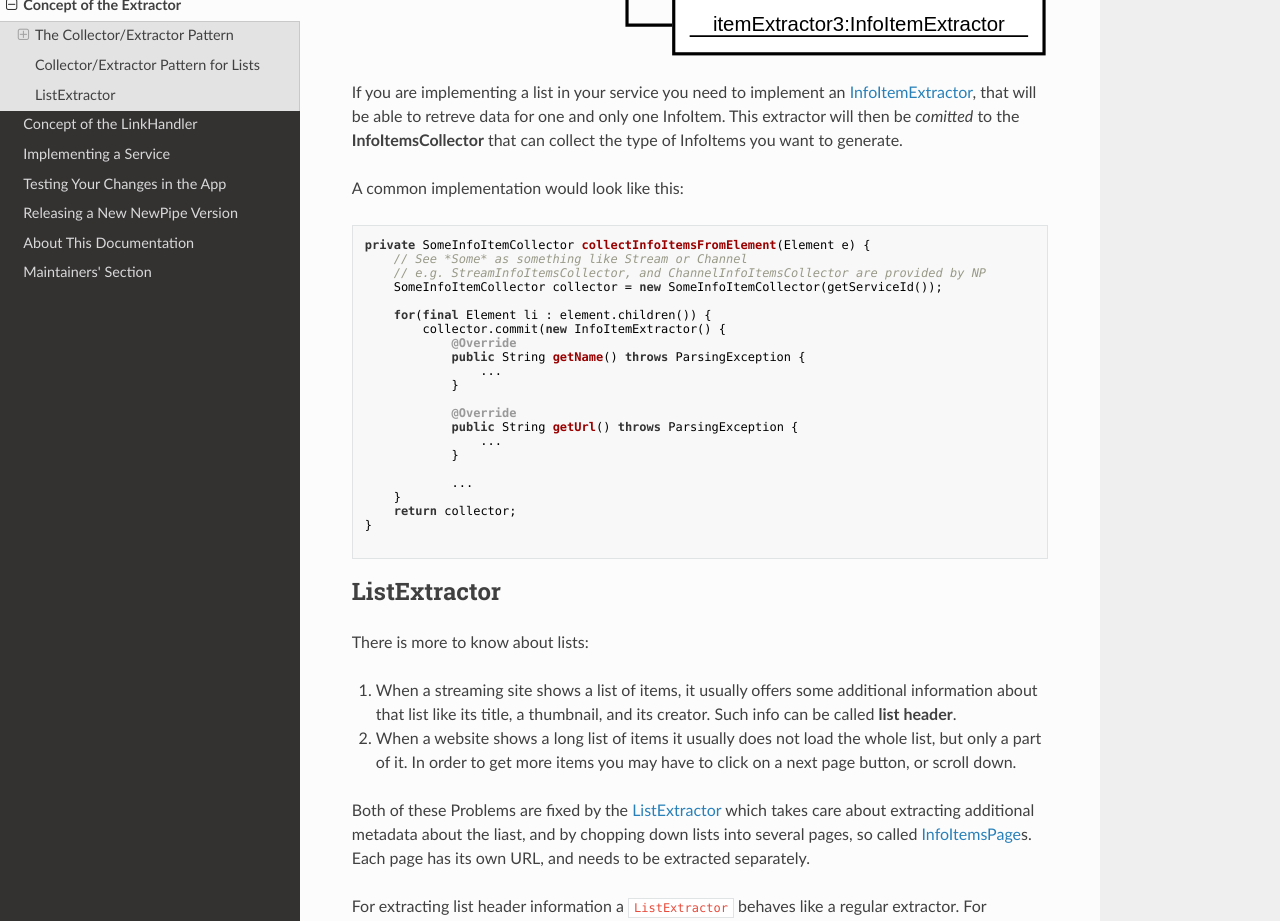
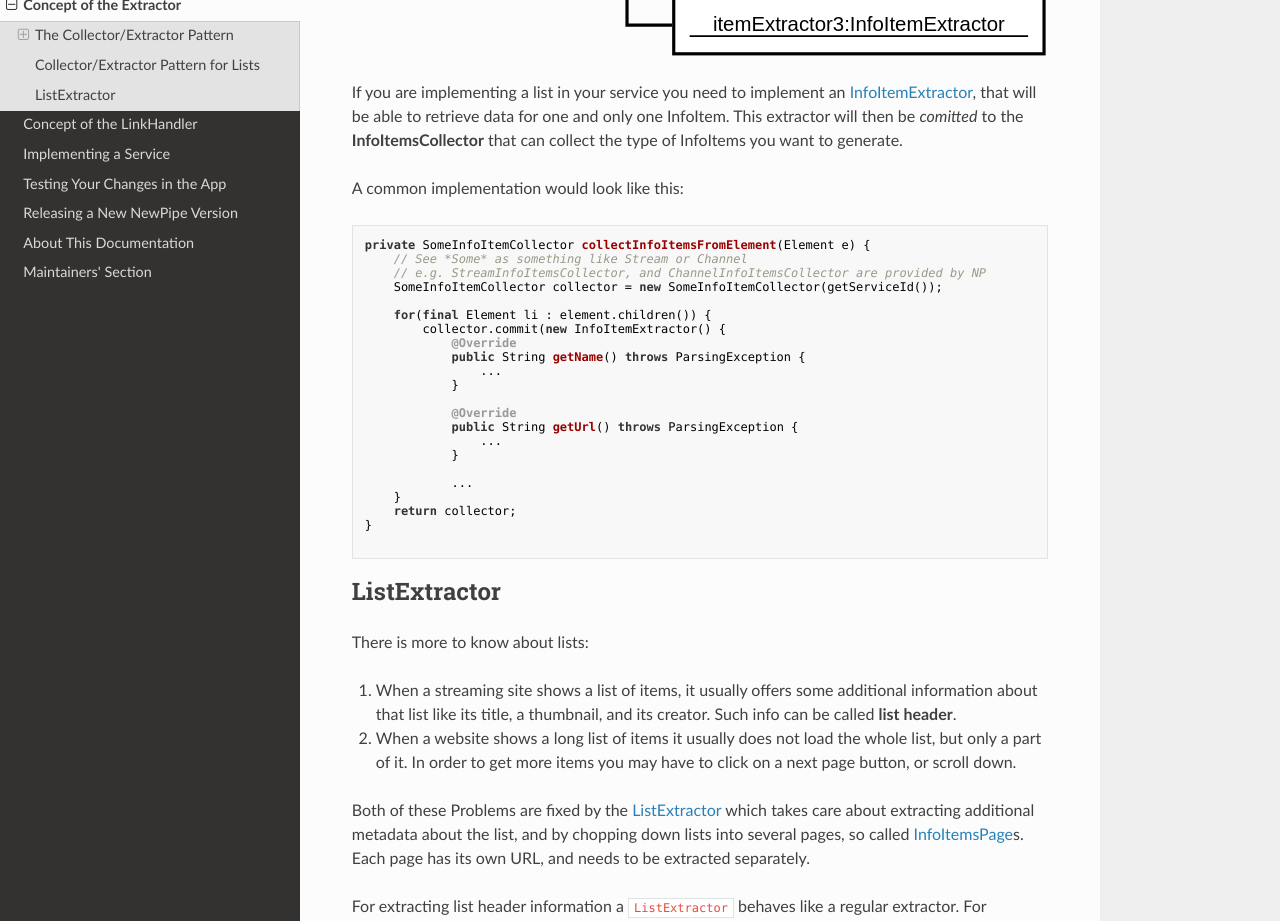
Before and after one commit to TeamNewPipe/documentation, an MkDocs documentation site: the page built from docs/01_Concept_of_the_extractor.md, in a window 1280 px wide and 1400 px high, scrolled down 1305 px. Shown: the part 175-1096 px from the top of the window. Built offline with MkDocs 1.6.1, drawn with Linux system fonts in a browser that asks for light colours; nearby versions of some CDN libraries; library files that are not in the unit come from our copies.

Commit message:
Fix 2 typos

````diff
--- a/docs/01_Concept_of_the_extractor.md
+++ b/docs/01_Concept_of_the_extractor.md
@@ -63,7 +63,7 @@
 ![InfoItemsCollector_objectdiagram.svg](img/InfoItemsCollector_objectdiagram.svg)
 
 If you are implementing a list in your service you need to implement an [InfoItemExtractor](https://teamnewpipe.github.io/NewPipeExtractor/javadoc/org/schabi/newpipe/extractor/Extractor.html),
-that will be able to retreve data for one and only one InfoItem. This extractor will then be _comitted_ to the __InfoItemsCollector__ that can collect the type of InfoItems you want to generate.
+that will be able to retrieve data for one and only one InfoItem. This extractor will then be _comitted_ to the __InfoItemsCollector__ that can collect the type of InfoItems you want to generate.
 
 A common implementation would look like this:
 ```
@@ -100,7 +100,7 @@
 
 2. When a website shows a long list of items it usually does not load the whole list, but only a part of it. In order to get more items you may have to click on a next page button, or scroll down.
 
-Both of these Problems are fixed by the [ListExtractor](https://teamnewpipe.github.io/NewPipeExtractor/javadoc/org/schabi/newpipe/extractor/ListExtractor.html) which takes care about extracting additional metadata about the liast,
+Both of these Problems are fixed by the [ListExtractor](https://teamnewpipe.github.io/NewPipeExtractor/javadoc/org/schabi/newpipe/extractor/ListExtractor.html) which takes care about extracting additional metadata about the list,
 and by chopping down lists into several pages, so called [InfoItemsPage](https://teamnewpipe.github.io/NewPipeExtractor/javadoc/org/schabi/newpipe/extractor/ListExtractor.InfoItemsPage.html)s.
 Each page has its own URL, and needs to be extracted separately.
 
````
